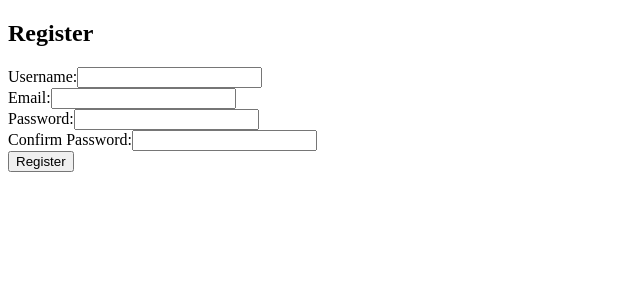
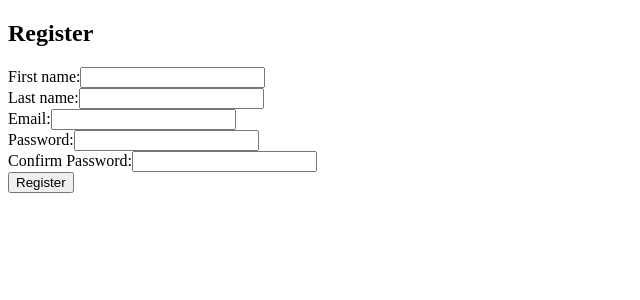
Before and after one commit to JustinSTV/MERN-social-website, a React (Vite) app in the folder Client/: page /register in a window 1280 px wide. Shown: the top 300 px of the page, without its empty margins (0-640 px from the left). Built offline with nearby package versions, Linux system fonts and the light colour scheme.

Commit message:
regsiter page fixes

```diff
--- a/Client/src/components/pages/auth/RegisterPage.tsx
+++ b/Client/src/components/pages/auth/RegisterPage.tsx
@@ -5,7 +5,8 @@
 
   const formik = useFormik({
     initialValues: {
-      username: "",
+      firstName: "",
+      lastName: "",
       email: "",
       password: "",
       confirmPassword: "",
@@ -23,13 +24,23 @@
       <h1>Register</h1>
       <form onSubmit={formik.handleSubmit}>
         <div>
-          <label htmlFor="username">Username:</label>
+          <label htmlFor="firstName">First name:</label>
           <input
             type="text"
-            id="username" name="username"
+            id="firstName" name="firstName"
             onChange={formik.handleChange}
             onBlur={formik.handleBlur}
-            value={formik.values.username}
+            value={formik.values.firstName}
+          />
+        </div>
+        <div>
+          <label htmlFor="lastName">Last name:</label>
+          <input
+            type="text"
+            id="lastName" name="lastName"
+            onChange={formik.handleChange}
+            onBlur={formik.handleBlur}
+            value={formik.values.lastName}
           />
         </div>
         <div>
```
